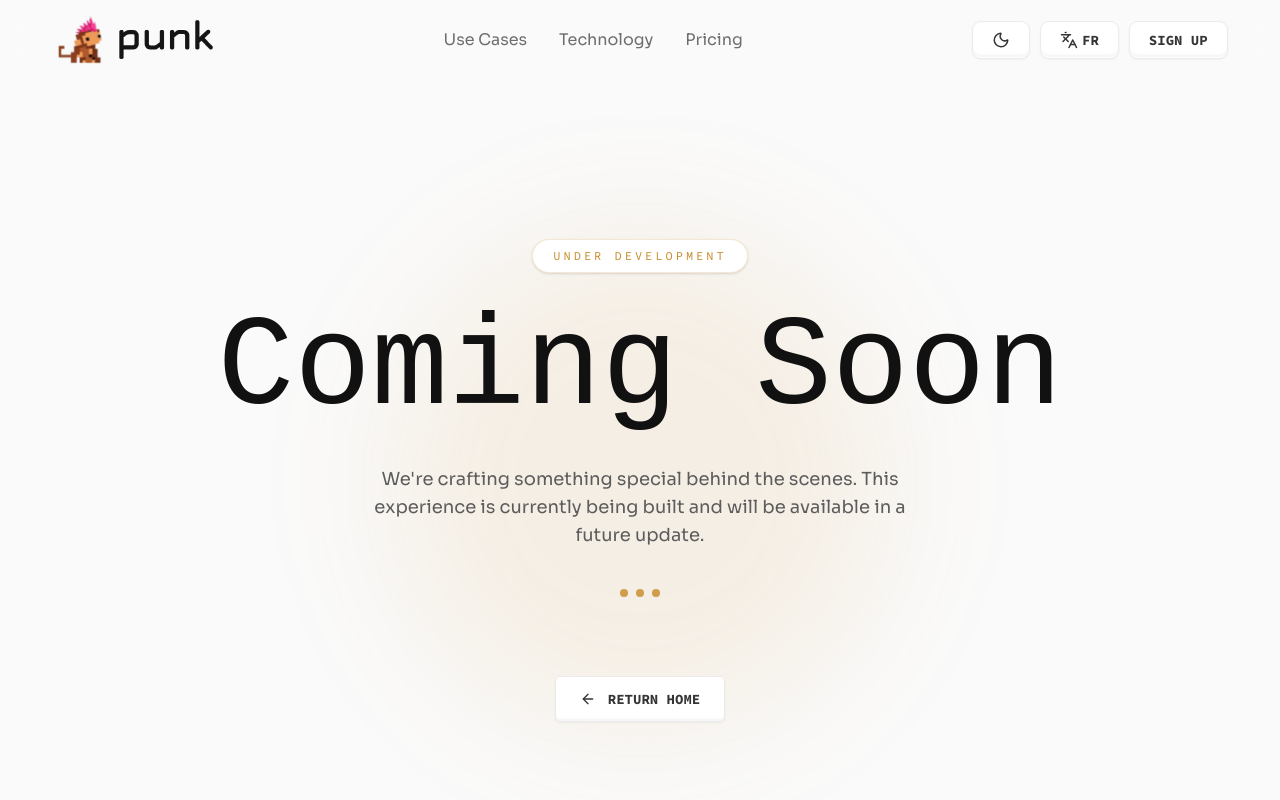
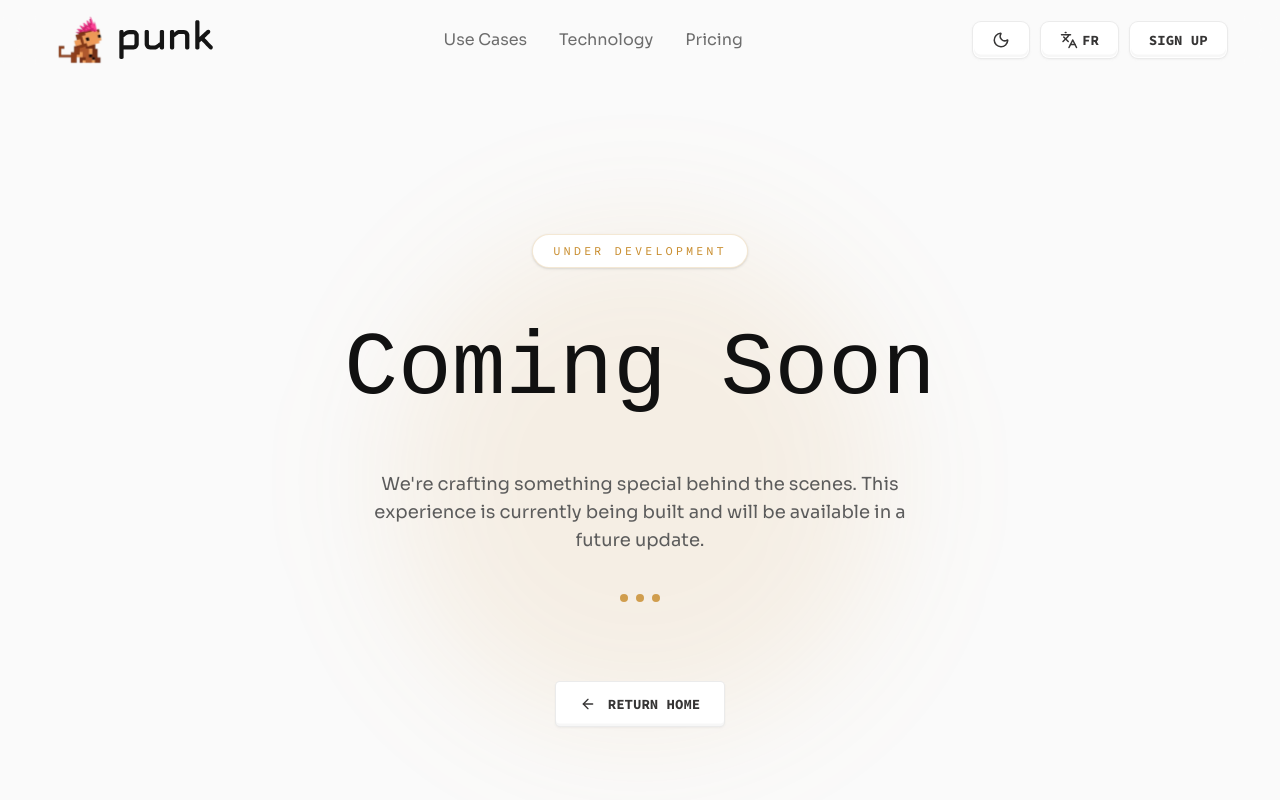
Before and after one commit to sagorteasc/Punk-AI, a React (Vite) app: page /use-cases in a window 1280 px wide. Shown: the top 800 px of the page. Built offline with nearby package versions, Linux system fonts and the light colour scheme; a web font is replaced by a local one.

Commit message:
fix text alignment

```diff
--- a/src/routes/pricing.tsx
+++ b/src/routes/pricing.tsx
@@ -16,7 +16,7 @@ function RouteComponent() {
         <div className="absolute left-1/2 top-1/2 h-125 w-125 -translate-x-1/2 -translate-y-1/2 rounded-full bg-[#C88C2C]/10 blur-3xl" />
       </div>
 
-      <div className="relative z-10 text-center">
+      <div className="relative z-10 text-center max-w-360 mx-auto w-11/12">
         <motion.div
           initial={{ opacity: 0, y: 40 }}
           animate={{ opacity: 1, y: 0 }}
@@ -26,7 +26,7 @@ function RouteComponent() {
             {t("routes.badge")}
           </span>
 
-          <h1 className="mt-8 font-ocrx text-6xl md:text-8xl lg:text-9xl text-(--primary-color)">
+          <h1 className="mt-8 font-ocrx text-[clamp(3rem,7vw,6rem)] text-(--primary-color)">
             {t("routes.title")}
           </h1>
 
--- a/src/routes/technology.tsx
+++ b/src/routes/technology.tsx
@@ -16,7 +16,7 @@ function RouteComponent() {
         <div className="absolute left-1/2 top-1/2 h-125 w-125 -translate-x-1/2 -translate-y-1/2 rounded-full bg-[#C88C2C]/10 blur-3xl" />
       </div>
 
-      <div className="relative z-10 text-center">
+      <div className="relative z-10 text-center max-w-360 mx-auto w-11/12">
         <motion.div
           initial={{ opacity: 0, y: 40 }}
           animate={{ opacity: 1, y: 0 }}
@@ -26,7 +26,7 @@ function RouteComponent() {
             {t("routes.badge")}
           </span>
 
-          <h1 className="mt-8 font-ocrx text-6xl md:text-8xl lg:text-9xl text-(--primary-color)">
+          <h1 className="mt-8 font-ocrx text-[clamp(3rem,7vw,6rem)] text-(--primary-color)">
             {t("routes.title")}
           </h1>
 
--- a/src/routes/use-cases.tsx
+++ b/src/routes/use-cases.tsx
@@ -16,7 +16,7 @@ function RouteComponent() {
         <div className="absolute left-1/2 top-1/2 h-125 w-125 -translate-x-1/2 -translate-y-1/2 rounded-full bg-[#C88C2C]/10 blur-3xl" />
       </div>
 
-      <div className="relative z-10 text-center">
+      <div className="relative z-10 text-center max-w-360 mx-auto w-11/12">
         <motion.div
           initial={{ opacity: 0, y: 40 }}
           animate={{ opacity: 1, y: 0 }}
@@ -26,7 +26,7 @@ function RouteComponent() {
             {t("routes.badge")}
           </span>
 
-          <h1 className="mt-8 font-ocrx text-6xl md:text-8xl lg:text-9xl text-(--primary-color)">
+          <h1 className="mt-8 font-ocrx text-[clamp(3rem,7vw,6rem)] text-(--primary-color)">
             {t("routes.title")}
           </h1>
 
```
